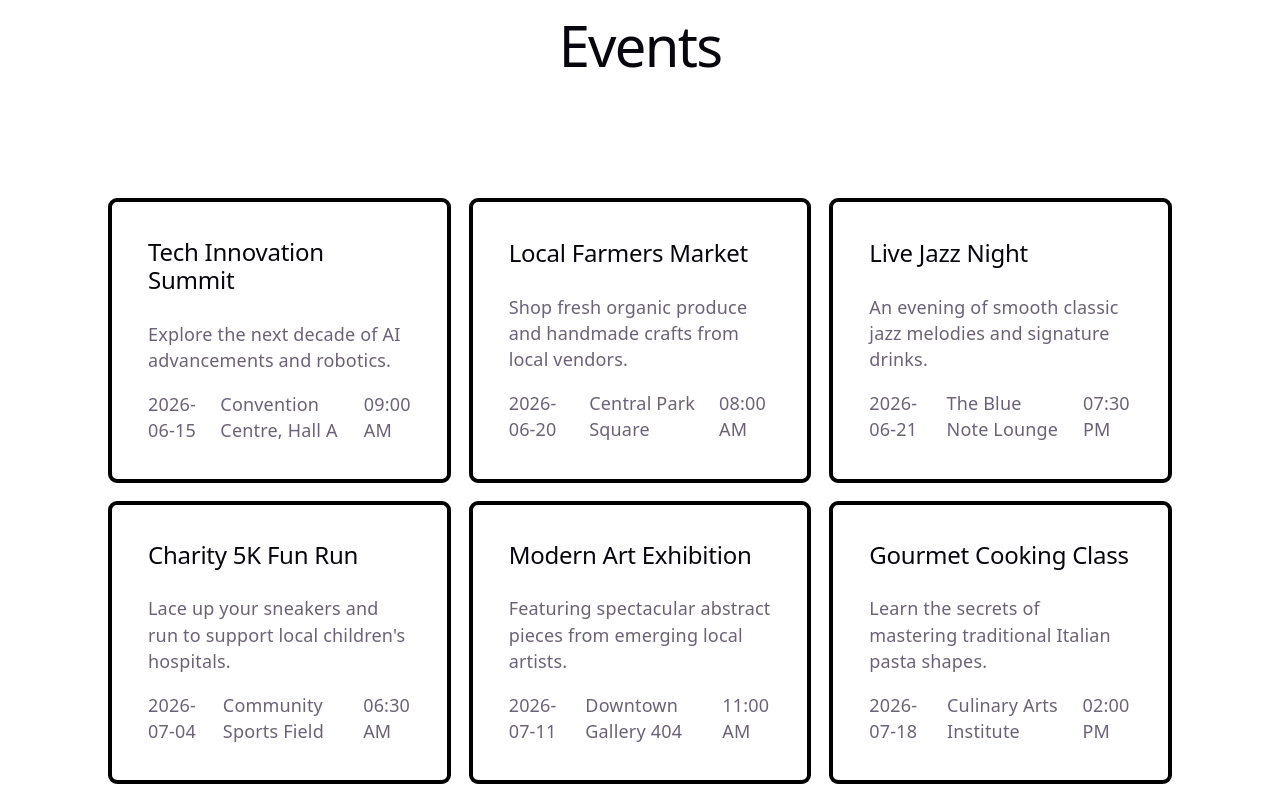
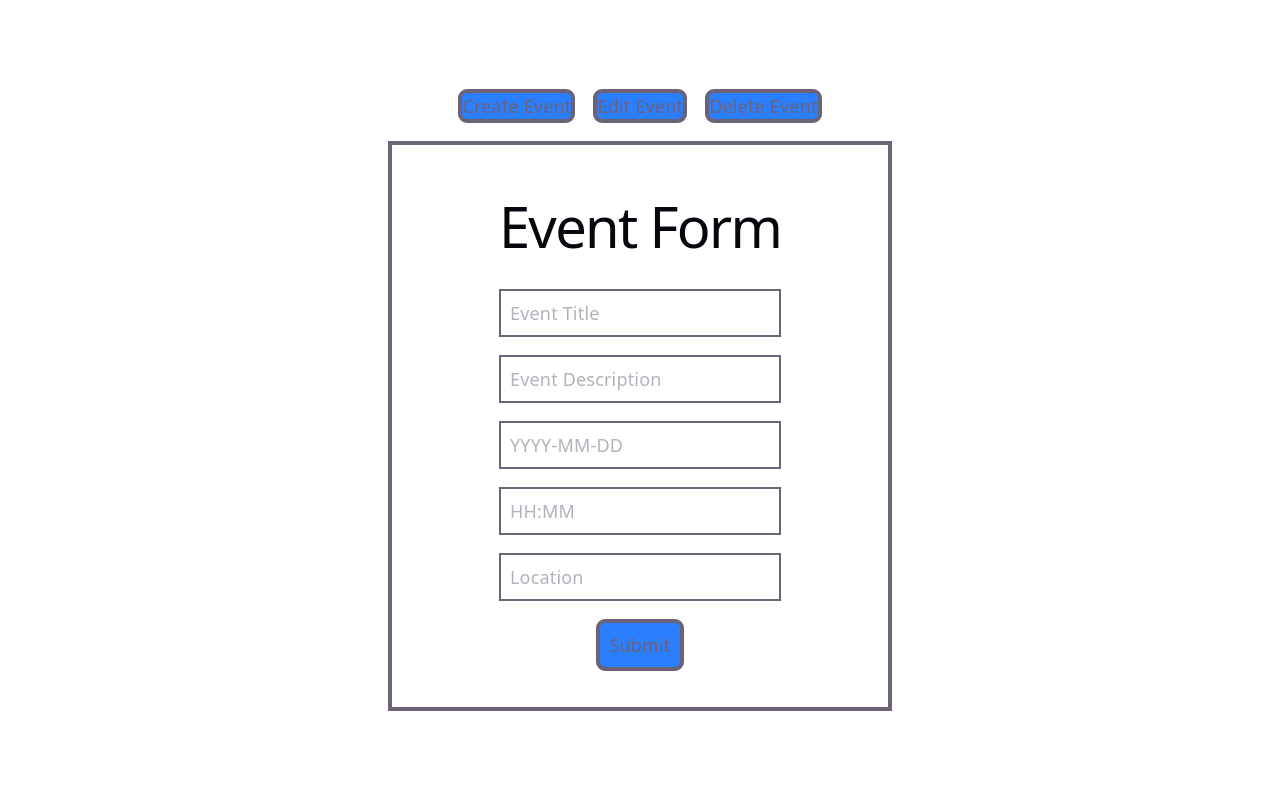
Before and after one commit to Chakit22/Events-app, a React (Vite) app: page / in a window 1280 px wide. Shown: the top 800 px of the page. Built offline with nearby package versions, Linux system fonts and the light colour scheme.

Commit message:
feat: Add delete edit buttons

```diff
--- a/package.json
+++ b/package.json
@@ -11,8 +11,10 @@
   },
   "dependencies": {
     "@tailwindcss/vite": "^4.3.0",
+    "lucide-react": "^1.16.0",
     "react": "^19.2.6",
     "react-dom": "^19.2.6",
+    "react-hook-form": "^7.76.1",
     "tailwindcss": "^4.3.0"
   },
   "devDependencies": {
--- a/src/App.tsx
+++ b/src/App.tsx
@@ -3,106 +3,32 @@ import reactLogo from "./assets/react.svg";
 import viteLogo from "./assets/vite.svg";
 import heroImg from "./assets/hero.png";
 import "./App.css";
-import { EventCard } from "./components/EventCard";
+import { Eventlist } from "./components/EventList";
+import { EventForm } from "./components/EventForm";
 
-const defaultEvents = [
-  {
-    id: 1,
-    title: "Tech Innovation Summit",
-    description: "Explore the next decade of AI advancements and robotics.",
-    location: "Convention Centre, Hall A",
-    date: "2026-06-15",
-    time: "09:00 AM",
-  },
-  {
-    id: 2,
-    title: "Local Farmers Market",
-    description:
-      "Shop fresh organic produce and handmade crafts from local vendors.",
-    location: "Central Park Square",
-    date: "2026-06-20",
-    time: "08:00 AM",
-  },
-  {
-    id: 3,
-    title: "Live Jazz Night",
-    description:
-      "An evening of smooth classic jazz melodies and signature drinks.",
-    location: "The Blue Note Lounge",
-    date: "2026-06-21",
-    time: "07:30 PM",
-  },
-  {
-    id: 4,
-    title: "Charity 5K Fun Run",
-    description:
-      "Lace up your sneakers and run to support local children's hospitals.",
-    location: "Community Sports Field",
-    date: "2026-07-04",
-    time: "06:30 AM",
-  },
-  {
-    id: 5,
-    title: "Modern Art Exhibition",
-    description:
-      "Featuring spectacular abstract pieces from emerging local artists.",
-    location: "Downtown Gallery 404",
-    date: "2026-07-11",
-    time: "11:00 AM",
-  },
-  {
-    id: 6,
-    title: "Gourmet Cooking Class",
-    description:
-      "Learn the secrets of mastering traditional Italian pasta shapes.",
-    location: "Culinary Arts Institute",
-    date: "2026-07-18",
-    time: "02:00 PM",
-  },
-  {
-    id: 7,
-    title: "Startup Pitch Night",
-    description:
-      "Watch early-stage tech startups pitch to top angel investors.",
-    location: "Innovation Hub HQ",
-    date: "2026-07-25",
-    time: "06:00 PM",
-  },
-  {
-    id: 8,
-    title: "Stargazing & Astronomy",
-    description:
-      "Observe Saturn's rings through professional-grade telescopes.",
-    location: "Hilltop Observatory",
-    date: "2026-08-02",
-    time: "09:00 PM",
-  },
-  {
-    id: 9,
-    title: "Community Beach Clean",
-    description:
-      "Help protect local marine wildlife by clearing coastal litter.",
-    location: "Sunset Beach North",
-    date: "2026-08-08",
-    time: "07:00 AM",
-  },
+const tabs = [
+  { id: "create", label: "Create Event", component: <EventForm /> },
+  { id: "edit", label: "Edit Event", component: <Eventlist /> },
+  { id: "delete", label: "Delete Event", component: <Eventlist /> },
 ];
 
 function App() {
-  const [events, setEvents] = useState(defaultEvents);
+  const [activeId, setActiveId] = useState("create");
+  const active = tabs.find((tab) => tab.id === activeId);
   return (
-    <div className="min-h-screen flex flex-col justify-center items-center">
-      <h1>Events</h1>
-      <div className="grid gap-4 grid-cols-3 p-24">
-        {events.map((event) => (
-          <EventCard
-            title={event.title}
-            description={event.description}
-            date={event.date}
-            location={event.location}
-            time={event.time}
-          />
-        ))}
+    <div className="min-h-screen flex justify-center items-center">
+      <div className="flex flex-col justify-center items-center gap-4">
+        <div className="flex justify-center items-center gap-4">
+          {tabs.map((tab) => (
+            <button
+              className="border-solid border-4 rounded-lg cursor-pointer bg-blue-500"
+              onClick={() => setActiveId(tab.id)}
+            >
+              {tab.label}
+            </button>
+          ))}
+        </div>
+        {active?.component}
       </div>
     </div>
   );
--- a/src/components/EventCard.tsx
+++ b/src/components/EventCard.tsx
@@ -1,17 +1,25 @@
-interface EventCard {
-  title: string;
-  description: string;
-  date: string;
-  location: string;
-  time: string;
-}
+import type { EventCardProps } from "../types/EventCardProps";
+import { Pencil } from "lucide-react";
+import { Trash } from "lucide-react";
 
-export const EventCard = ({ title, description, date, location, time }) => {
+export const EventCard = ({
+  title,
+  description,
+  date,
+  location,
+  time,
+}: EventCardProps) => {
   return (
     <div className="flex flex-col justify-center items-start gap-4 p-8 border-solid border-4 border-black rounded-lg">
-      <h2>{title}</h2>
+      <div className="w-full flex justify-between items-center">
+        <h2>{title}</h2>
+        <div className="flex justify-center items-center">
+          <Pencil />
+          <Trash />
+        </div>
+      </div>
       <div>{description}</div>
-      <div className="flex justify-center items-center gap-4">
+      <div className="flex justify-start items-center gap-4">
         <div>{date}</div>
         <div>{location}</div>
         <div>{time}</div>
--- /dev/null
+++ b/src/components/EventForm.tsx
@@ -0,0 +1,88 @@
+import { useForm, type SubmitHandler } from "react-hook-form";
+
+interface EventFormInputs {
+  title: string;
+  description: string;
+  location: string;
+  time: string;
+  date: string;
+}
+
+export const EventForm = () => {
+  const {
+    register,
+    handleSubmit,
+    watch,
+    formState: { errors },
+    reset,
+  } = useForm<EventFormInputs>();
+
+  const createEvent = (data: EventFormInputs) => {
+    console.log("Event created : ", data);
+    reset();
+  };
+
+  const onSubmit: SubmitHandler<EventFormInputs> = (data) => createEvent(data);
+
+  return (
+    <div className="min-w-md flex flex-col justify-center items-center gap-4 border-solid border-4 p-8">
+      <h1>Event Form</h1>
+      <form
+        onSubmit={handleSubmit(onSubmit)}
+        className="flex flex-col justify-center items-center gap-4"
+      >
+        <input
+          className="border-solid border-2 p-2"
+          placeholder="Event Title"
+          {...register("title", { required: true })}
+        />
+        {errors.title && <span>Event Title is required</span>}
+
+        <input
+          className="border-solid border-2 p-2"
+          placeholder="Event Description"
+          {...register("description", { required: true })}
+        />
+        {errors.description && <span>Event description is required</span>}
+
+        <input
+          className="border-solid border-2 p-2"
+          placeholder="YYYY-MM-DD"
+          {...register("date", {
+            required: true,
+            pattern: {
+              value: /^\d{4}-\d{2}-\d{2}$/,
+              message: "Use YYYY-MM-DD",
+            },
+          })}
+        />
+        {errors.date && <span>{errors.date.message}</span>}
+
+        <input
+          className="border-solid border-2 p-2"
+          placeholder="HH:MM"
+          {...register("time", {
+            required: true,
+            pattern: {
+              value: /^([01]\d|2[0-3]):[0-5]\d$/,
+              message: "Use HH:MM (24h)",
+            },
+          })}
+        />
+        {errors.time && <span>{errors.time.message}</span>}
+
+        <input
+          className="border-solid border-2 p-2"
+          placeholder="Location"
+          {...register("location", { required: true })}
+        />
+        {errors.location && <span>Event location is required</span>}
+
+        <input
+          className="border-solid border-4 rounded-lg bg-blue-500 p-2"
+          type="submit"
+        />
+      </form>
+    </div>
+  );
+};
--- /dev/null
+++ b/src/components/EventList.tsx
@@ -0,0 +1,107 @@
+import { useState } from "react";
+import { EventCard } from "./EventCard";
+
+const defaultEvents = [
+  {
+    id: 1,
+    title: "Tech Innovation Summit",
+    description: "Explore the next decade of AI advancements and robotics.",
+    location: "Convention Centre, Hall A",
+    date: "2026-06-15",
+    time: "09:00 AM",
+  },
+  {
+    id: 2,
+    title: "Local Farmers Market",
+    description:
+      "Shop fresh organic produce and handmade crafts from local vendors.",
+    location: "Central Park Square",
+    date: "2026-06-20",
+    time: "08:00 AM",
+  },
+  {
+    id: 3,
+    title: "Live Jazz Night",
+    description:
+      "An evening of smooth classic jazz melodies and signature drinks.",
+    location: "The Blue Note Lounge",
+    date: "2026-06-21",
+    time: "07:30 PM",
+  },
+  {
+    id: 4,
+    title: "Charity 5K Fun Run",
+    description:
+      "Lace up your sneakers and run to support local children's hospitals.",
+    location: "Community Sports Field",
+    date: "2026-07-04",
+    time: "06:30 AM",
+  },
+  {
+    id: 5,
+    title: "Modern Art Exhibition",
+    description:
+      "Featuring spectacular abstract pieces from emerging local artists.",
+    location: "Downtown Gallery 404",
+    date: "2026-07-11",
+    time: "11:00 AM",
+  },
+  {
+    id: 6,
+    title: "Gourmet Cooking Class",
+    description:
+      "Learn the secrets of mastering traditional Italian pasta shapes.",
+    location: "Culinary Arts Institute",
+    date: "2026-07-18",
+    time: "02:00 PM",
+  },
+  {
+    id: 7,
+    title: "Startup Pitch Night",
+    description:
+      "Watch early-stage tech startups pitch to top angel investors.",
+    location: "Innovation Hub HQ",
+    date: "2026-07-25",
+    time: "06:00 PM",
+  },
+  {
+    id: 8,
+    title: "Stargazing & Astronomy",
+    description:
+      "Observe Saturn's rings through professional-grade telescopes.",
+    location: "Hilltop Observatory",
+    date: "2026-08-02",
+    time: "09:00 PM",
+  },
+  {
+    id: 9,
+    title: "Community Beach Clean",
+    description:
+      "Help protect local marine wildlife by clearing coastal litter.",
+    location: "Sunset Beach North",
+    date: "2026-08-08",
+    time: "07:00 AM",
+  },
+];
+
+export const Eventlist = () => {
+  const [events, setEvents] = useState(defaultEvents);
+
+  return (
+    <div className="flex flex-col justify-center items-center">
+      <h1>Events</h1>
+      <div className="grid gap-4 grid-cols-3 p-24">
+        {events.map((event, i) => (
+          <EventCard
+            key={i}
+            title={event.title}
+            description={event.description}
+            date={event.date}
+            location={event.location}
+            time={event.time}
+          />
+        ))}
+      </div>
+    </div>
+  );
+};
--- /dev/null
+++ b/src/types/EventCardProps.ts
@@ -0,0 +1,8 @@
+export interface EventCardProps {
+  id: string;
+  title: string;
+  description: string;
+  date: string;
+  location: string;
+  time: string;
+}
--- /dev/null
+++ b/src/types/User.ts
@@ -0,0 +1,7 @@
+export interface User {
+  id: string;
+  name: string;
+  phone: number;
+  email: string;
+  role: "admin" | "user";
+}
--- /dev/null
+++ b/src/types/UserEvent.ts
@@ -0,0 +1,5 @@
+export interface UserEvent {
+  userId: string;
+  eventId: string;
+  status: "attending" | "not_attending";
+}
```
Also changed, not shown: src/components/Events.tsx (deleted), 1 other file (tests, documents, lock files or other folders).
